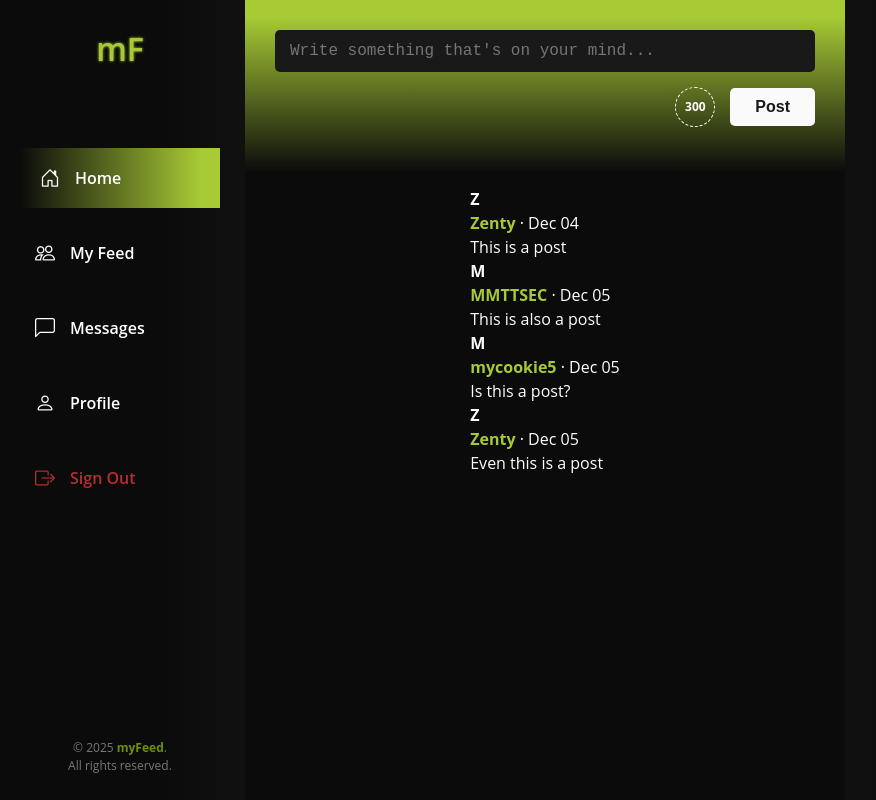
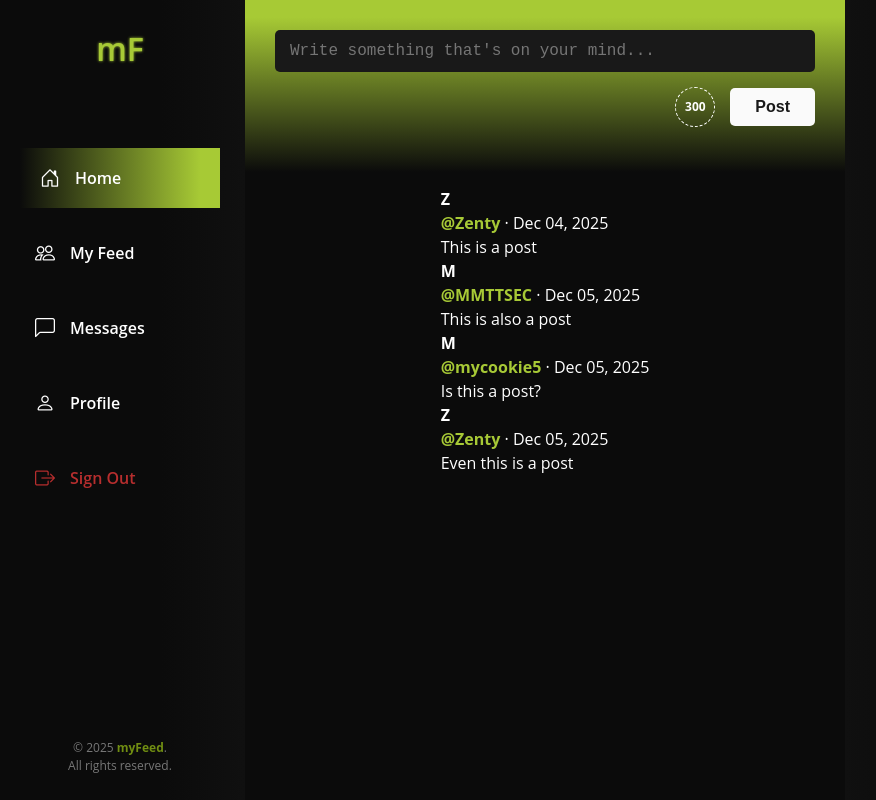
Before and after one commit to MMTTSEC/myfeed, a React app in the folder frontend/: page /home in a window 1280 px wide. Shown: the whole page, without its empty margins (95-971 px from the left). Built offline with nearby package versions, Linux system fonts and the light colour scheme; the HTML template or start-up script is replaced by a standard one; a web font is replaced by a local one.

Commit message:
Changed the date format again to include the year. Also added the '@' symbol before the post authors name.

```diff
--- a/frontend/src/components/DisplayFeed.tsx
+++ b/frontend/src/components/DisplayFeed.tsx
@@ -77,7 +77,7 @@ function fetchPostsOfType(type: string): Post[] {
 function PostCard({ post }: { post: Post }) {
   const formatDate = (dateString: string) => {
     const date = new Date(dateString);
-    return date.toLocaleDateString('en-US', { month: 'short', day: '2-digit' });
+    return date.toLocaleDateString('en-US', { month: 'short', day: '2-digit', year: 'numeric' });
   };
 
   return (
@@ -85,10 +85,10 @@ function PostCard({ post }: { post: Post }) {
 
       <div className="post-header">
         <figure className="post-author-avatar">
-          <strong>{post.author.charAt(0).toUpperCase()}</strong>
+          <strong className="post-author-avatar-initial">{post.author.charAt(0).toUpperCase()}</strong>
         </figure>
         <span className="post-info">
-          <a href="#"><strong className="post-author">{post.author}</strong></a> · {formatDate(post.createdAt)}
+          <a href="#"><strong className="post-author-at">@</strong><strong className="post-author">{post.author}</strong></a> · {formatDate(post.createdAt)}
         </span>
       </div>
 
```
